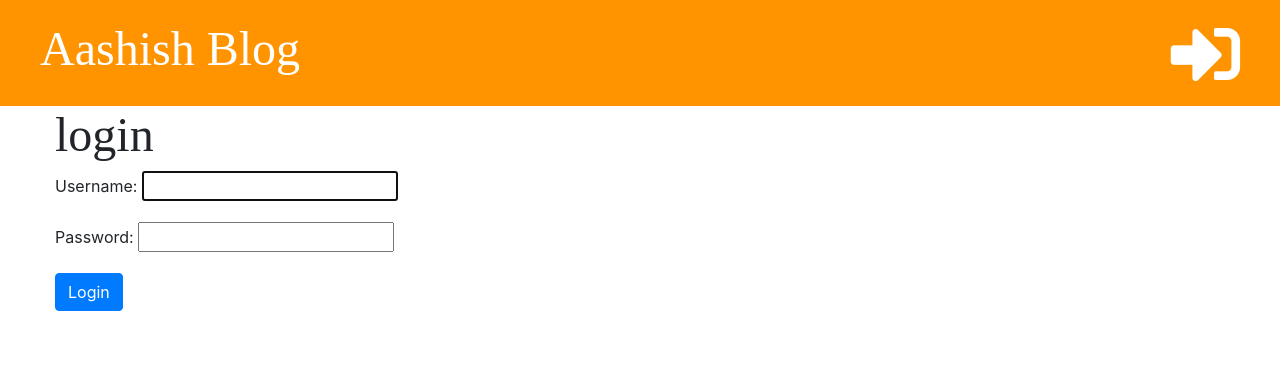
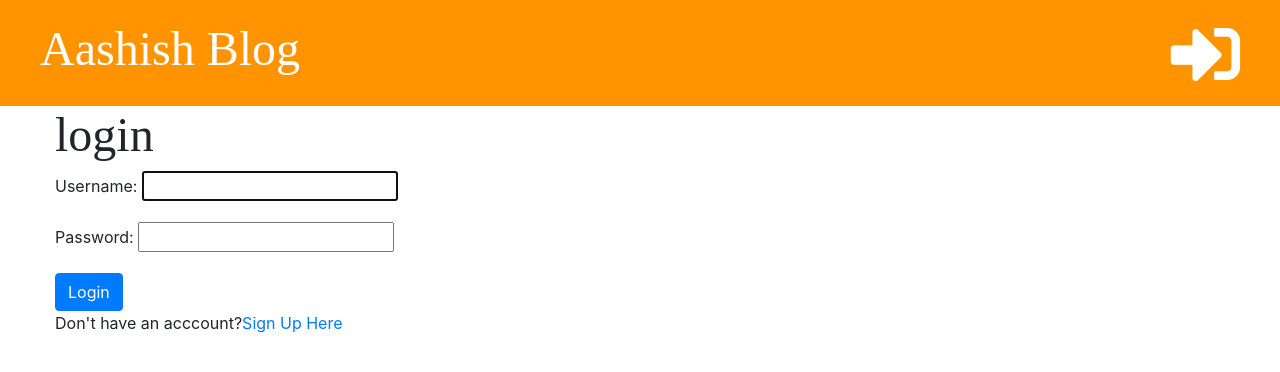
Before and after one commit to aashishshrestha09/my_django_site, a Django app: page /accounts/login/ in a window 1280 px wide. Shown: the top 372 px of the page. Run offline with Django 3.2, Linux system fonts and the light colour scheme; some libraries are stand-ins or nearby versions.

Commit message:
Add signup link on login page

```diff
--- a/blog/templates/registration/login.html
+++ b/blog/templates/registration/login.html
@@ -10,5 +10,6 @@
     {{ form.as_p }}
     <button type="submit" class="btn btn-primary">Login</button>
 </form>
+<p>Don't have an acccount?<a href="{% url 'signup' %}">Sign Up Here</a></p>
 
 {% endblock%}
```
Also changed, not shown: db.sqlite3.
